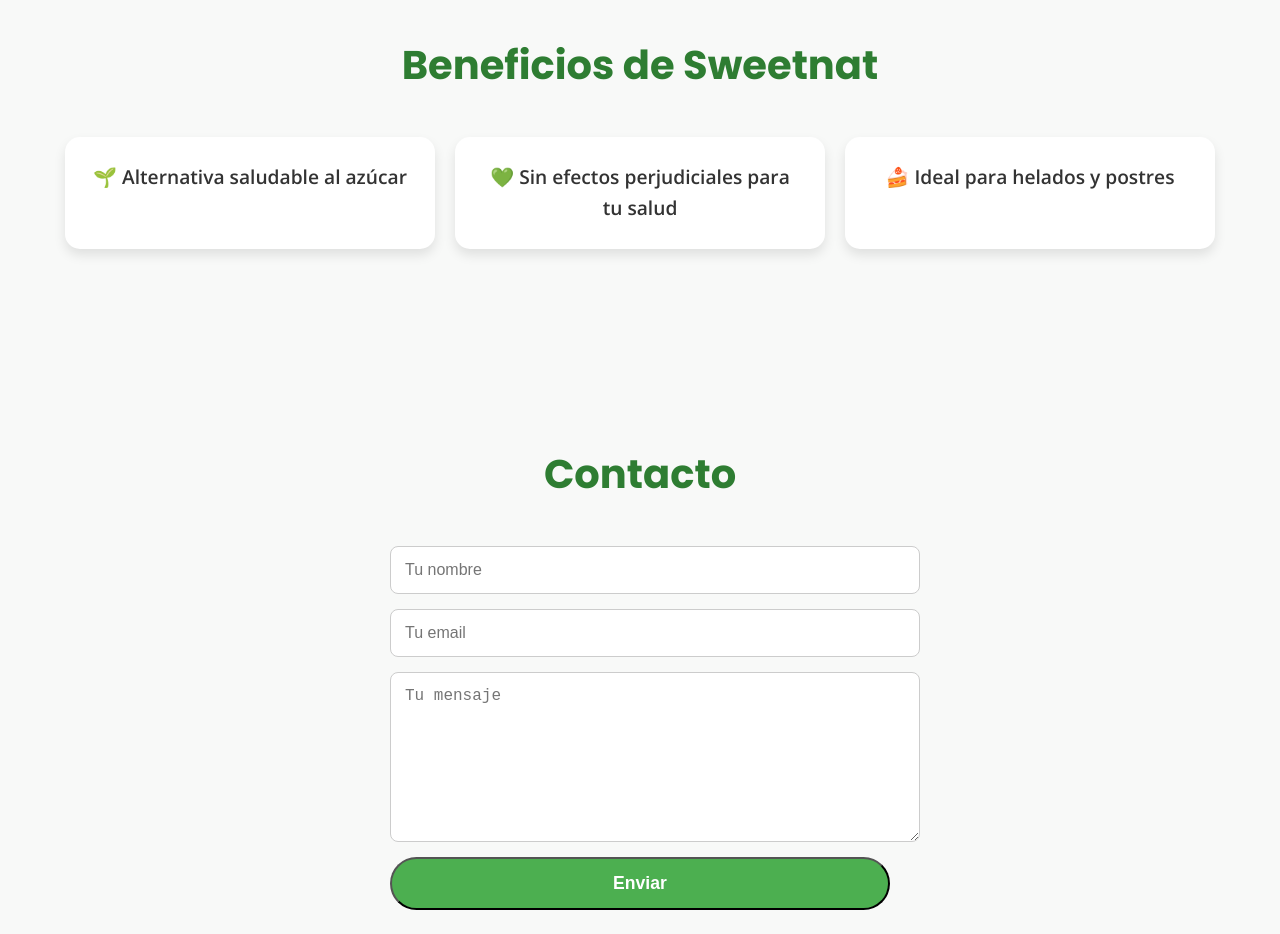
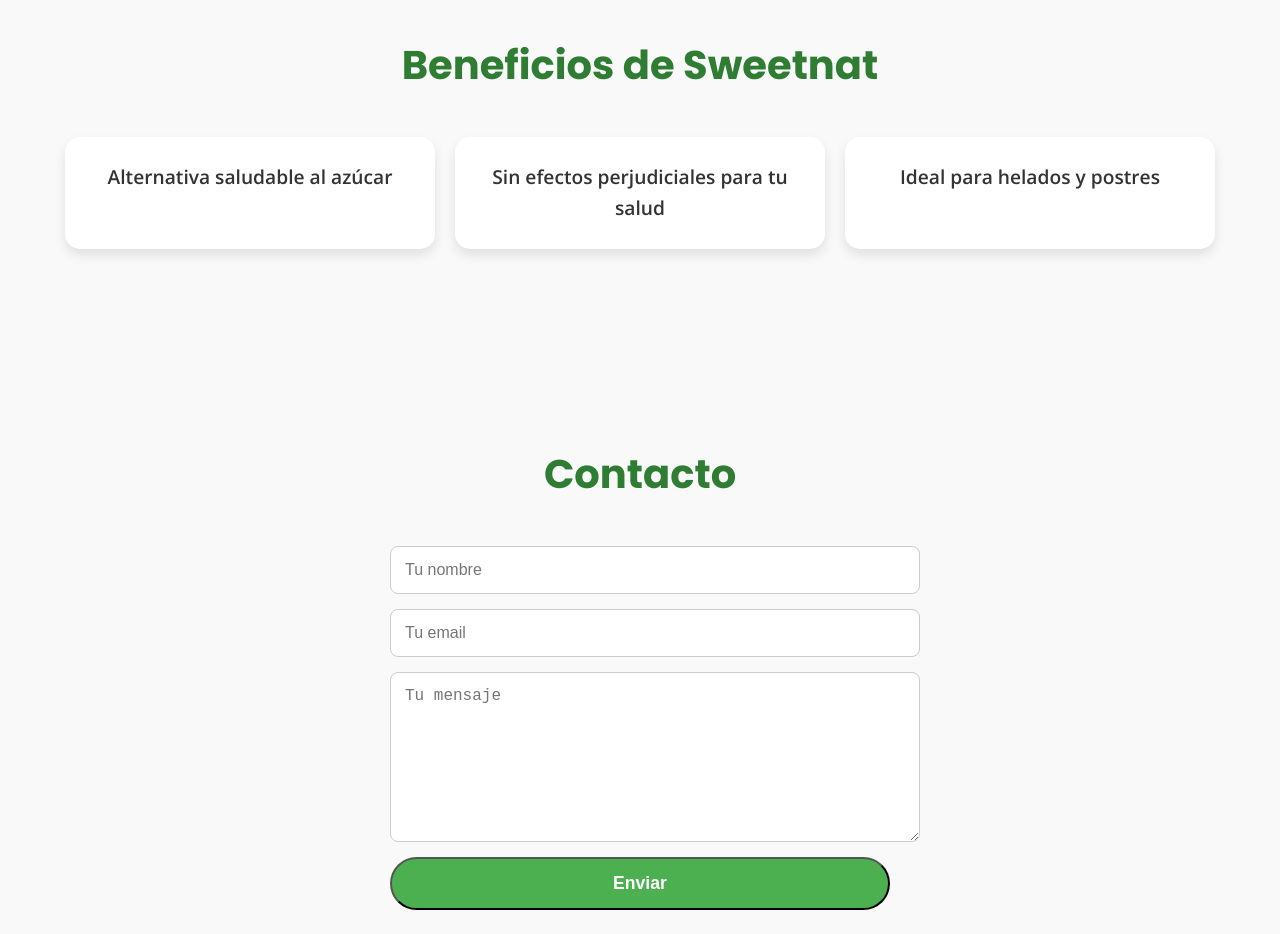
Before and after one commit to rsegon/prueba-web-ia, a plain HTML site: page index.html in a window 1280 px wide. Shown: the part 880-1814 px from the top of the page. Drawn offline with nearby package versions, Linux system fonts and the light colour scheme.

Commit message:
Update index.html

```diff
--- a/index.html
+++ b/index.html
@@ -30,9 +30,9 @@
   <section id="beneficios" class="section">
     <h2>Beneficios de Sweetnat</h2>
     <div class="cards">
-      <div class="card">🌱 Alternativa saludable al azúcar</div>
-      <div class="card">💚 Sin efectos perjudiciales para tu salud</div>
-      <div class="card">🍰 Ideal para helados y postres</div>
+      <div class="card"> Alternativa saludable al azúcar</div>
+      <div class="card"> Sin efectos perjudiciales para tu salud</div>
+      <div class="card"> Ideal para helados y postres</div>
     </div>
   </section>
 
```
